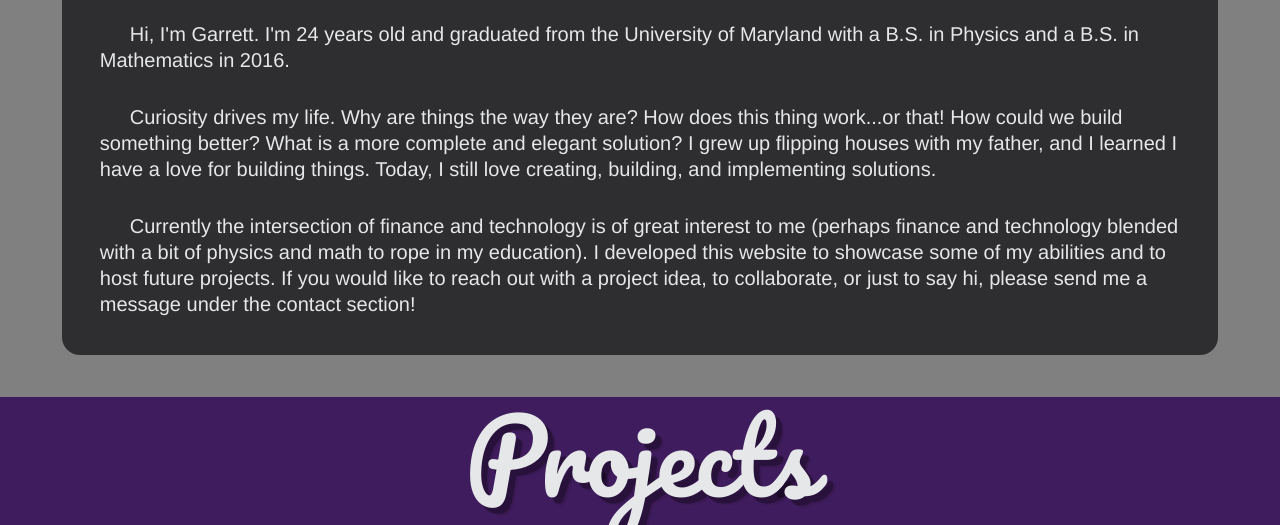
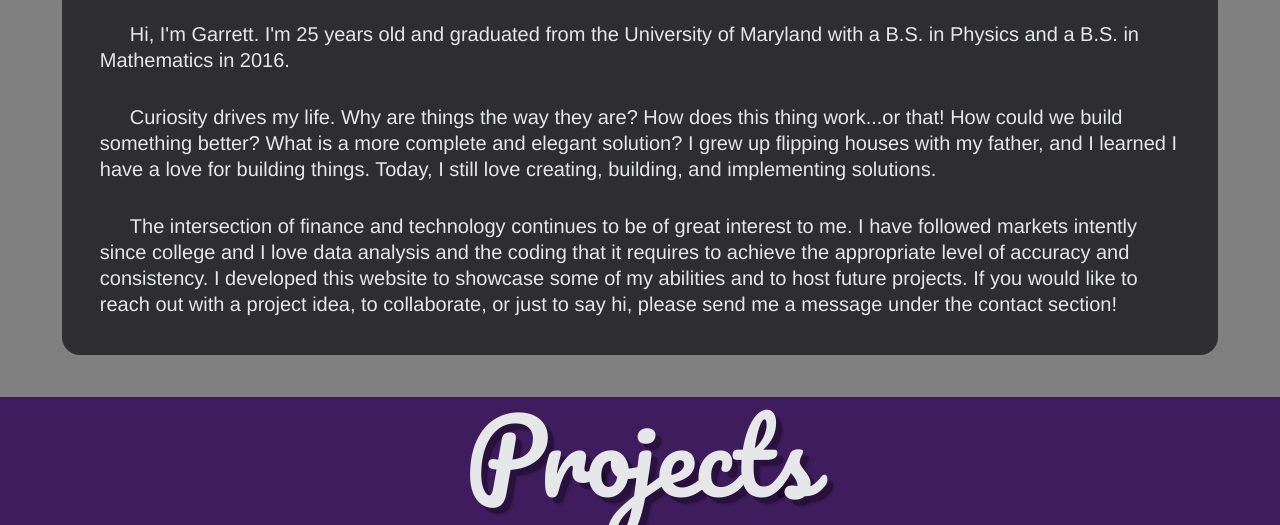
Before and after one commit to garrett2222/garrett2222.github.io, a plain HTML site: page index.html in a window 1280 px wide. Shown: the part 747-1272 px from the top of the page. Drawn offline with nearby package versions, Linux system fonts and the light colour scheme; a script that the page names is missing.

Commit message:
Update
bday & verbiage

```diff
--- a/index.html
+++ b/index.html
@@ -101,7 +101,7 @@
                   <div class="colorBlock2">
                       <div class="paragraph">
                           <p>
-                              Hi, I&#39;m Garrett. I&#39;m 24 years old and graduated from the University of Maryland
+                              Hi, I&#39;m Garrett. I&#39;m 25 years old and graduated from the University of Maryland
                               with a B.S. in Physics and a B.S. in Mathematics in 2016.
                           </p>
 
@@ -112,8 +112,7 @@
 
                           </p>
                           <p>
-                              Currently the intersection of finance and technology is of great interest to me (perhaps finance and technology blended with a bit of physics and math to rope in
-                              my education). I developed this website to showcase some of my abilities and to host future projects. If you would like to reach out with a project idea, to collaborate, or just to say hi,
+                              The intersection of finance and technology continues to be of great interest to me. I have followed markets intently since college and I love data analysis and the coding that it requires to achieve the appropriate level of accuracy and consistency. I developed this website to showcase some of my abilities and to host future projects. If you would like to reach out with a project idea, to collaborate, or just to say hi,
                               please send me a message under the contact section!
                           </p>
                       </div>
```
